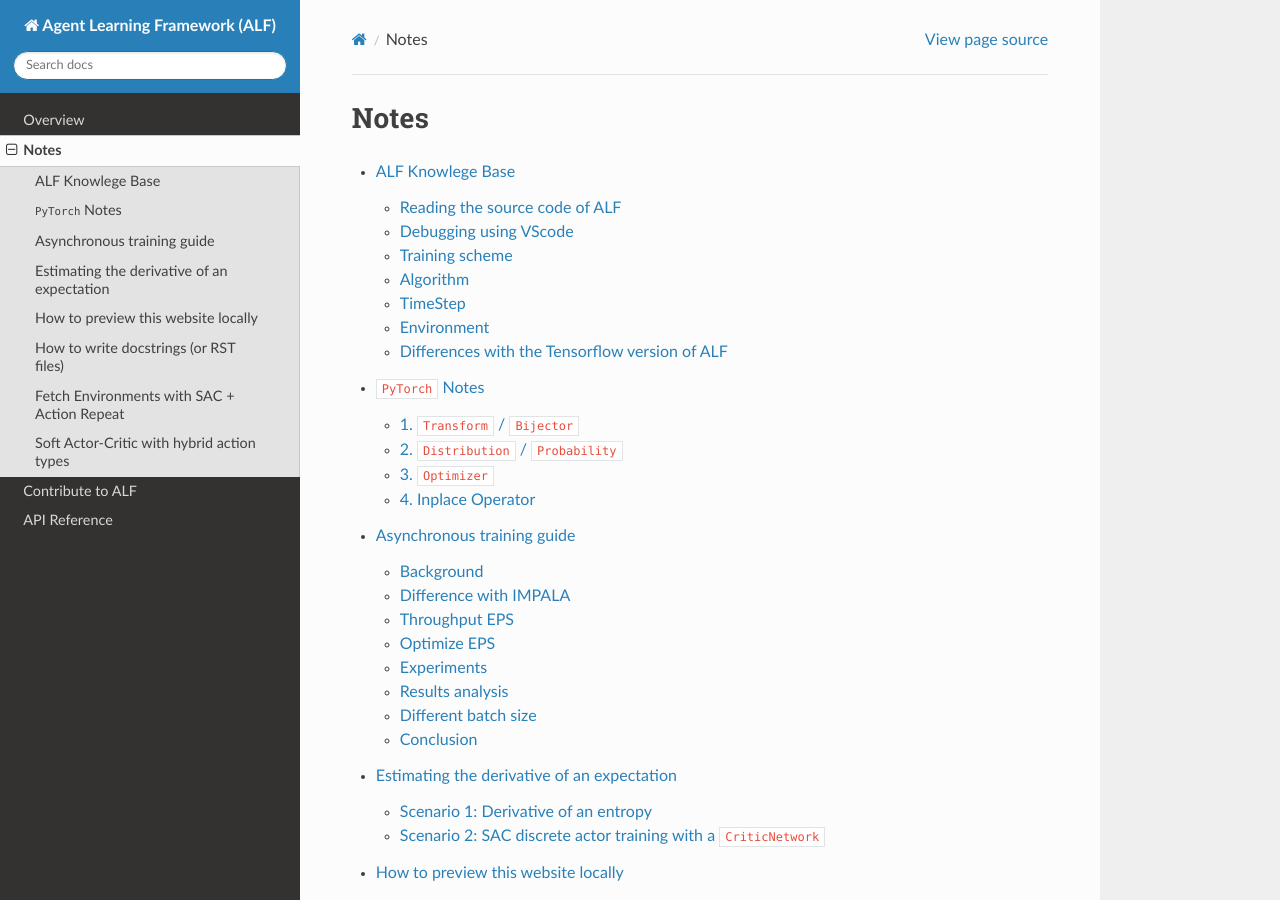
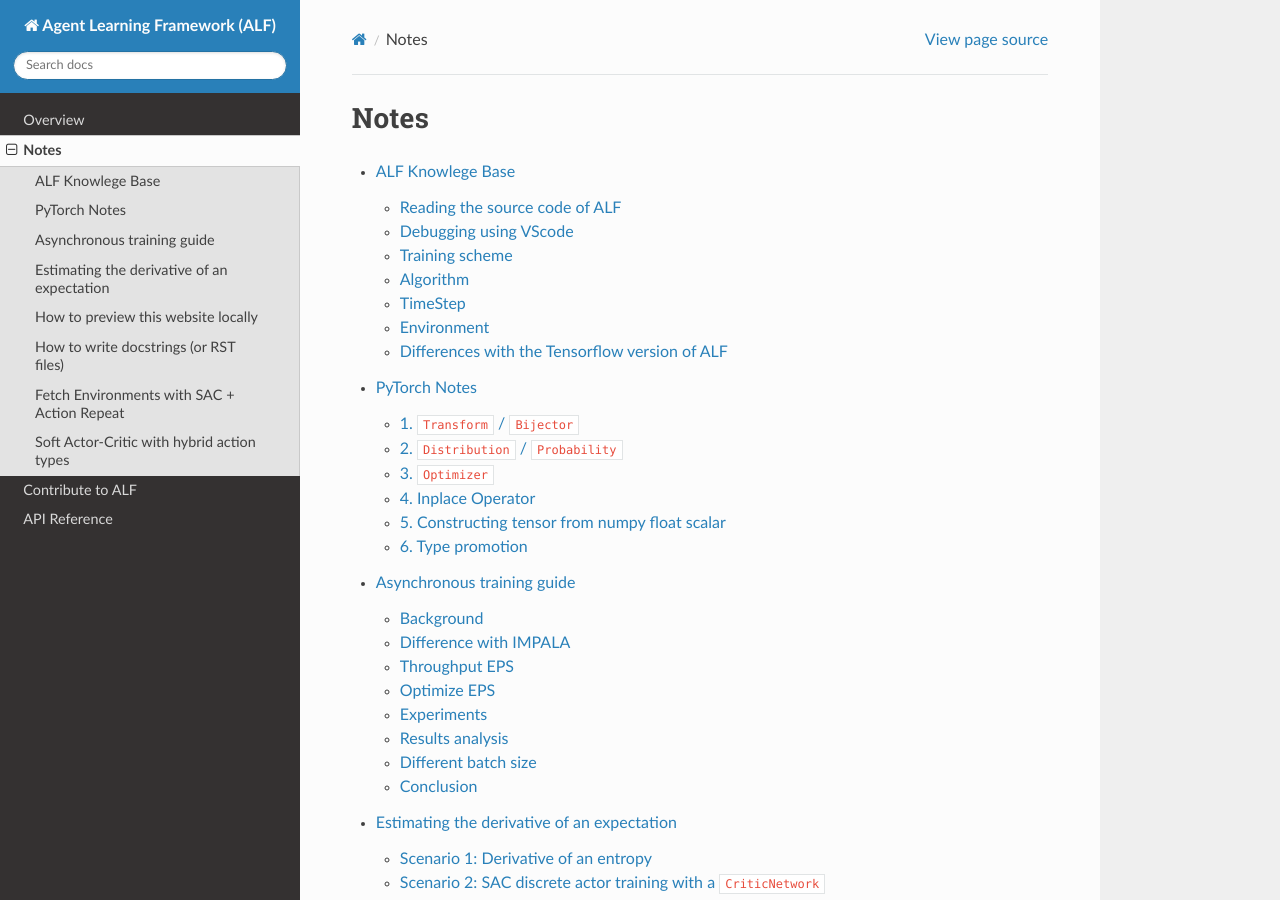
Before and after one commit to HorizonRobotics/alf, a Sphinx documentation site: the page built from docs/notes.rst, in a window 1280 px wide and 900 px high. Built offline with Sphinx 7.4.7 and the Read the Docs theme 2.0.0, drawn with Linux system fonts in a browser that asks for light colours; pages that are not in the unit, such as notebooks, are missing from menus.

Commit message:
Some notes pytorch for 1.8

```diff
--- a/docs/notes/pytorch_notes.rst
+++ b/docs/notes/pytorch_notes.rst
@@ -1,15 +1,16 @@
-``PyTorch`` Notes
+PyTorch Notes
 ************************************
 
-This note is used for doucmenting some useful ``PyTorch``-related features,
+This note is used for doucmenting some useful PyTorch-related features,
 which can serve as a useful reference for future relevent development, either
-implementing algorithms in ``PyTorch`` or converting some eixsting code from
-``TensorFlow`` to ``PyTorch``.
+implementing algorithms in PyTorch or converting some eixsting code from
+TensorFlow to PyTorch, or PyTorch upgrade, from a lower to higher
+versions.
 
 Many of these aspects are encountered during the conversion of ``ALF`` from
-``TensorFlow`` to ``PyTorch``. Some of them are useful features to use, while
-others can lead to deteriorated algorithm performance and may take some time to
-figure out the root causes.
+TensorFlow to PyTorch, and upgrading PyTorch from 1.4 to 1.8. Some of them are
+useful features to use, while others can lead to errors or deteriorated
+algorithm performance and may take some time to figure out the root causes.
 
 
 1. ``Transform`` / ``Bijector``
@@ -18,7 +19,7 @@ Description
 ------------------
 `Transform <https://pytorch.org/docs/stable/distributions.html#module-torch.distributions.transforms>`_
 (`Bijector <https://www.tensorflow.org/probability/api_docs/python/tfp/bijectors/Bijector>`_
-for ``TensorFlow``) can be used to represent any differentiable and injective
+for TensorFlow) can be used to represent any differentiable and injective
 (one to one) function defined on an open subset of
 :math:`R^n`. It is typically used to transform a simple base Distribution
 (*e.g.* `Normal <https://pytorch.org/docs/stable/distributions.html#normal>`_)
@@ -30,16 +31,16 @@ used in `SAC <https://github.com/HorizonRobotics/alf/blob/pytorch/alf/examples/s
 However, in practice, due to numerical limitation, some ``Transforms`` may not be
 fully invertable with a naive implementation of the ``inverse`` function, which
 could potentially lead to deteriorated algorithm performance.
-``TensorFlow`` always use cache-based lookup for better inversion.
-``PyTorch`` however does not use cache for inversion  by default, leading to a
-default behavior that is different from ``TensorFlow``.  This is a potential
+TensorFlow always use cache-based lookup for better inversion.
+PyTorch however does not use cache for inversion  by default, leading to a
+default behavior that is different from TensorFlow.  This is a potential
 source of error when converting TensorFlow algorithms into PyTorch ones.
-We need to explicitly turning it on in ``PyTorch`` when inversion is a problem.
+We need to explicitly turning it on in PyTorch when inversion is a problem.
 
 Example
 ---------
 We encountered issues related to this feature in our ``SAC`` algorithm converted
-to  ``PyTorch`` from ``TensorFlow``.
+to  PyTorch from TensorFlow.
 Our initial version of ``SAC`` has an instability issue, expecially on complex
 tasks that requires longer training time. This is caused by the inversion of the
 ``Transform``  used in the actor distribution of ``SAC`` as mentioned above.
@@ -53,7 +54,7 @@ Description
 generally follows the design of the
 `TensorFlow.Distribution paper <https://arxiv.org/pdf/1711.10604.pdf>`_
 which is termed as `TensorFlow.Probability <https://www.tensorflow.org/probability>`_
-in the ``TensorFlow`` package.
+in the TensorFlow package.
 One functional difference which is very relevent to ``RL`` is that there is no
 ``mode`` function implemented in ``PyTorch.Distribution`` currently.
 This is true both for the base distribution as well as for the transformed
@@ -80,26 +81,26 @@ Description
 descent method that is based on adaptive estimation of first-order and
 second-order moments and is widely used in ALF.
 
-``PyTorch`` and ``TensorFlow``  implement the ``Adam`` optimizer differently.
-``PyTorch`` mainly follows the procedure described in Algorithm 1 of the `Adam
+PyTorch and TensorFlow  implement the ``Adam`` optimizer differently.
+PyTorch mainly follows the procedure described in Algorithm 1 of the `Adam
 paper <https://arxiv.org/pdf/1412.6980.pdf>`_.
-``TensorFlow`` used a reformulation the update rules that are described at the
+TensorFlow used a reformulation the update rules that are described at the
 end of Section 2 of the paper.
 The difference between the two can not be eliminated by matching
 and setting hyper-parameters.
 
-We implement an ``Adam`` optimizer in ``PyTorch`` following ``TensorFlow``'s way
+We implement an ``Adam`` optimizer in PyTorch following TensorFlow's way
 of implementation. This is useful to eliminate the factor of optimizer when
-matching the performance between ``PyTorch`` and ``TensorFlow`` implementations
+matching the performance between PyTorch and TensorFlow implementations
 of the same algorithm.
 
-Another interface difference is that ``PyTorch`` optimizers require ``params``
+Another interface difference is that PyTorch optimizers require ``params``
 as input at construction, which is less convenient in some cases (*e.g.* when
-used together with ``gin.config``) than ``TensorFlow`` optimizers.
+used together with ``gin.config``) than TensorFlow optimizers.
 
 Example
 ---------
-For more details on the ``Adam`` optimizer implemented following ``TensorFlow``'s
+For more details on the ``Adam`` optimizer implemented following TensorFlow's
 convention, please refer to this `PR on AdamTF <https://github.com/HorizonRobotics/alf/pull/466>`_.
 
 For handling the required ``params`` at construction, we use a wrapper
@@ -121,7 +122,58 @@ activation functions.
 
 Example
 ---------
-``PyTorch`` supports inplace computation for some commonly used
+PyTorch supports inplace computation for some commonly used
 activations such as ``ReLU``, but not all of them.
 For exmaple on implementing an inplace activation function, please refer to this
 `PR on inplace Softsign <https://github.com/HorizonRobotics/alf/pull/544>`_.
+
+
+
+5.  Constructing tensor from numpy float scalar
+=================================================
+Description
+-----------------
+Numpy's default dtype is ``float64`` while PyTorch's default is ``float32``.
+When constructing a tensor from numpy scalar of dtype ``float64``,
+older versions of PyTorch (e.g. 1.4) will convert ``np.float64`` to ``torch.float32`` (`reference issue <https://github.com/pytorch/pytorch/issues/27754>`_), as shown
+in the example below:
+
+.. code-block:: python
+    # with PyTorch 1.4
+    x = torch.rand(2, 3)       # torch.float32
+    a = np.log(2)              # numpy.float64
+    a_tensor = torch.tensor(a) # torch.float32, PyTorch 1.4 does dtype conversion here
+
+    # a test function
+    torch.where(x < a, x, a_tensor) # works correctly in PyTorch 1.4
+
+The example can be executed without any issues in PyTorch 1.4.
+However, in newer version of PyTorch, this dtype conversion has been removed.
+This may break some codes that have no issues when with lower versions.
+
+For example, running the same piece of code as above in PyTorch 1.8,
+``a_tensor`` now has a dtype of ``torch.float64``, which breaks the test
+function ``torch.where(x < a, x, a_tensor)``, since now ``x`` and ``a_tensor``
+have different dtypes.
+
+
+
+6. Type promotion
+=====================
+Description
+-----------------
+PyTorch 1.8 has auto type promotion during computation, which is different from
+PyTorch 1.4.
+
+For example:
+
+.. code-block:: python
+    a = torch.tensor(5, dtype=torch.int64)
+    b = a / 2
+
+
+In PyTorch 1.4, ``b`` has a value of tensor(2) and dtype of ``torch.int64``,
+but in PyTorch 1.8, its value becomes tensor(2.5000), and its dtype is
+``torch.float32``. While this is a desirable feature in terms of preserving
+the precision, it could also lead to different results when running the same
+piece of code in different versions of PyTorch.
```
Also changed, not shown: 1 other file.
